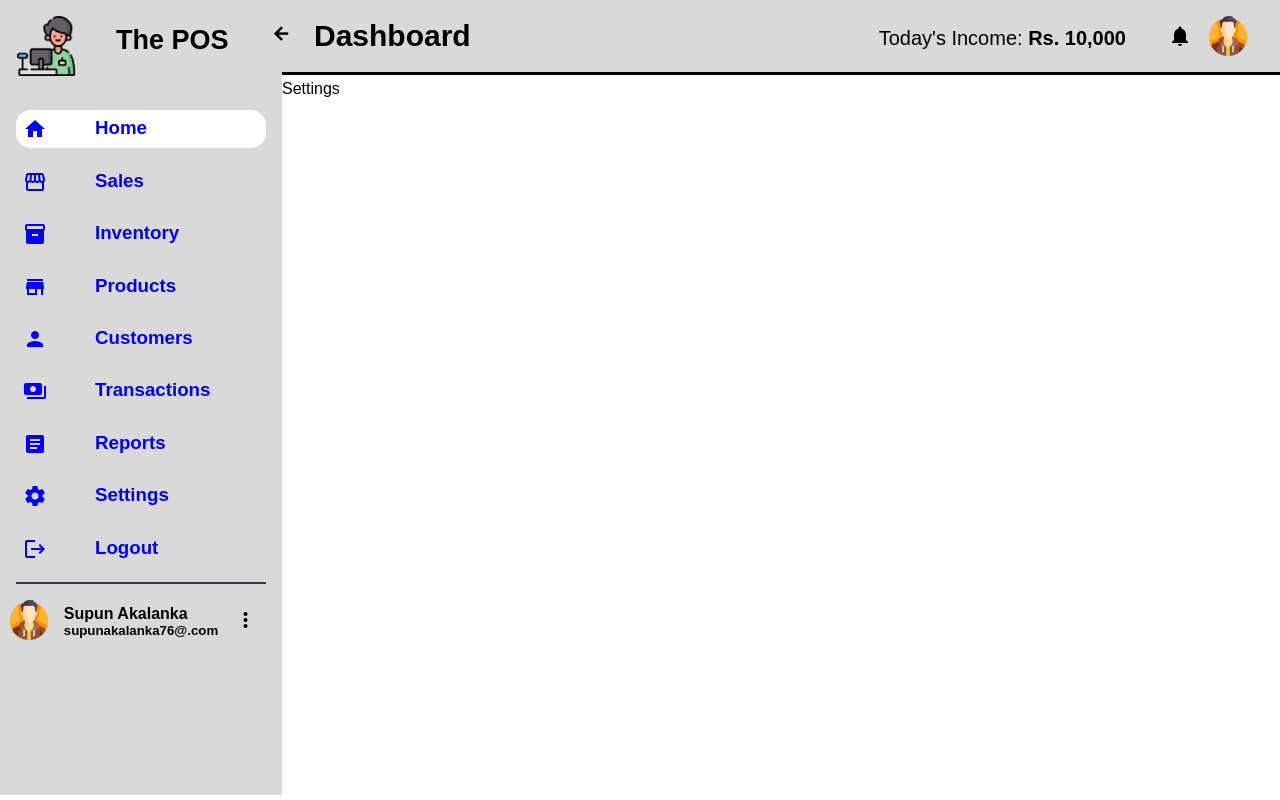
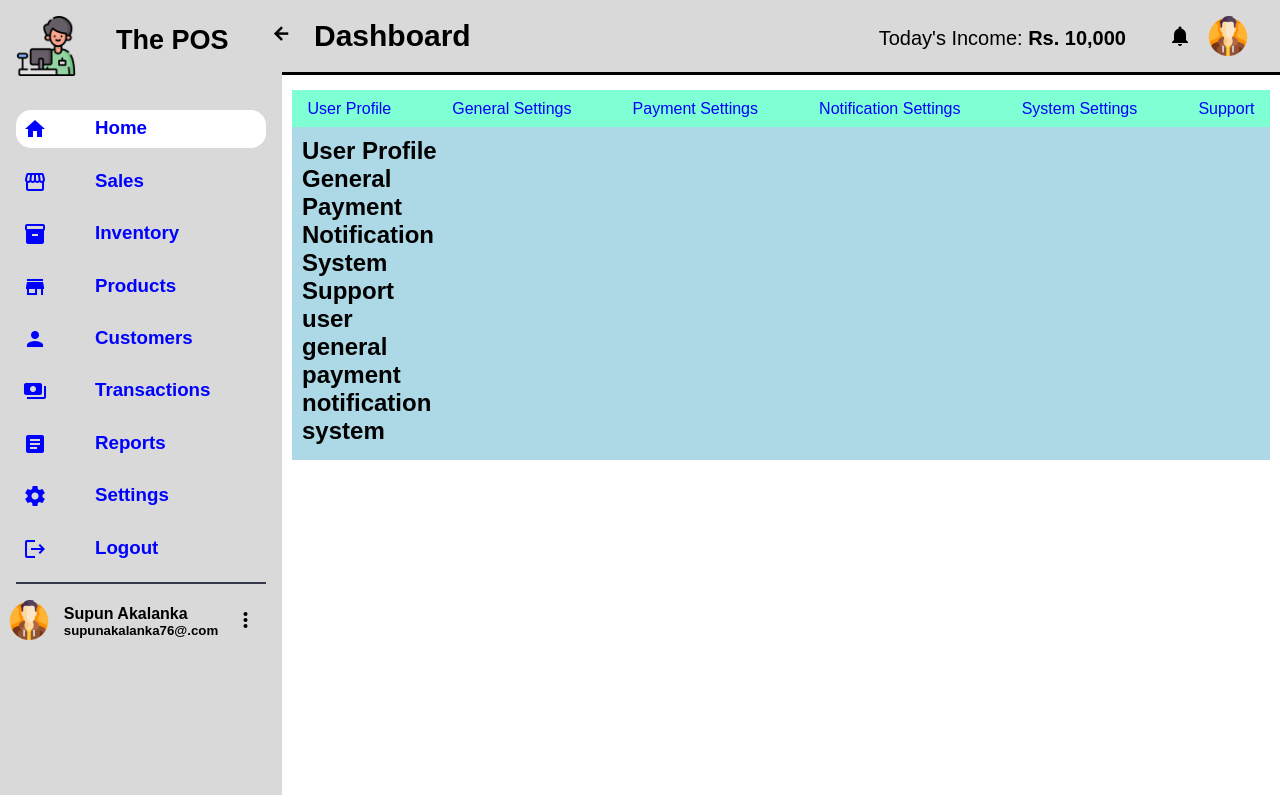
Before and after one commit to supunakalanka76/POS, a React (Create React App) app: page /settings in a window 1280 px wide. Built offline with nearby package versions, Linux system fonts and the light colour scheme.

Commit message:
start-settings

```diff
--- a/src/components/products/products.css
+++ b/src/components/products/products.css
@@ -111,7 +111,7 @@
 .product-popup {
     padding: 20px;
     border-radius: 10px;
-    width: 900px;
+    width: 800px;
     height: 500px;
     background-color: white;
     max-width: 90%;
@@ -181,6 +181,7 @@
     justify-content: left;
     padding: 10px;
     gap: 20px;
+    font-weight: 500;
     border-bottom: 2px solid black;
 }
 
--- a/src/components/settings/Settings.css
+++ b/src/components/settings/Settings.css
@@ -0,0 +1,45 @@
+*{
+    margin: 0;
+    padding: 0;
+    outline: 0;
+    border: 0;
+    text-decoration: none;
+    list-style: none;
+    box-sizing: border-box;
+    font-family: 'Poppins', sans-serif;
+}
+
+.setting-navbar {
+    display: grid;
+    grid-template-rows: 10% 90%;
+    margin: 10px;
+    background-color: aquamarine;
+}
+
+.setting-navbar-buttons {
+    display: flex;
+    flex-direction: row;
+    gap: 50px;
+    padding: 10px;
+    height: 20px;
+    border-bottom: 2px solid black;
+    justify-content: space-around;
+
+    /* background-color: bisque; */
+}
+
+.setting-navbar-buttons a {
+    color: blue;
+    font-size: 16px;
+    font-weight: 445;
+}
+
+.setting-navbar-buttons a:hover {
+    color: red;
+    font-weight: 700;
+}
+
+.setting-body {
+    padding: 10px;
+    background-color: lightblue;
+}
--- a/src/components/settings/Settings.js
+++ b/src/components/settings/Settings.js
@@ -1,9 +1,37 @@
 import React from 'react'
+import './Settings.css';
+import 'material-icons/iconfont/material-icons.css';
+import { Link } from 'react-router-dom'
 
 function Settings() {
   return (
-    <div>
-      Settings
+    <div className='settings'>
+      <div className='setting-navbar'>
+        <div className='setting-navbar-buttons'>
+          <a href="#">User Profile</a>
+          <a href="#">General Settings</a>
+          <a href="#">Payment Settings</a>
+          <a href="#">Notification Settings</a>
+          <a href="#">System Settings</a>
+          <a href="#">Support</a>
+        </div>
+
+        <div className='setting-body'>
+          <div className='setting-body-title'>
+            <h2>User Profile</h2>
+            <h2>General</h2>
+            <h2>Payment</h2>
+            <h2>Notification</h2>
+            <h2>System</h2>
+            <h2>Support</h2>
+            <h2>user</h2>
+            <h2>general</h2>
+            <h2>payment</h2>
+            <h2>notification</h2>
+            <h2>system</h2>
+          </div>
+        </div>
+      </div>
     </div>
   )
 }
```
